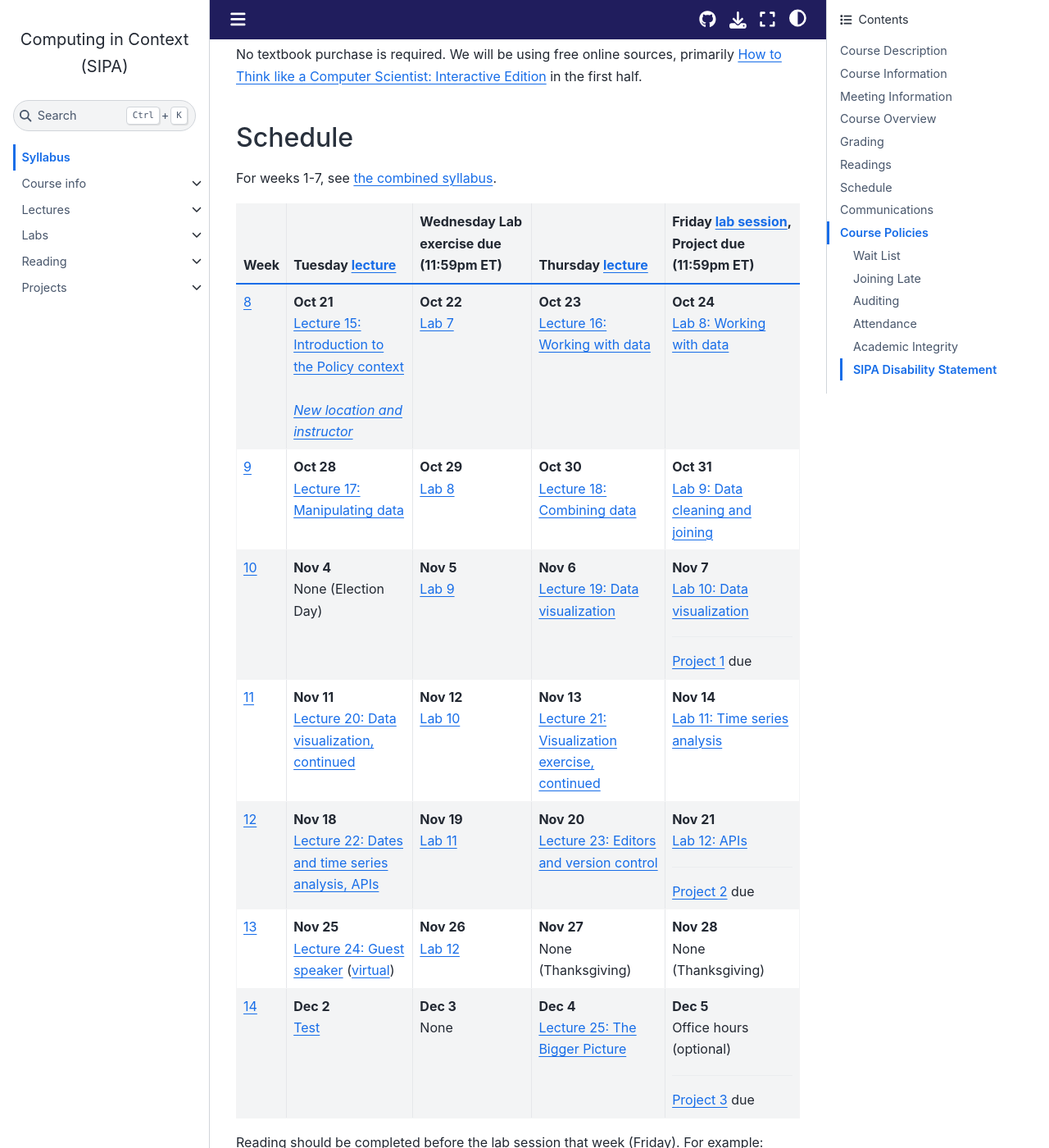
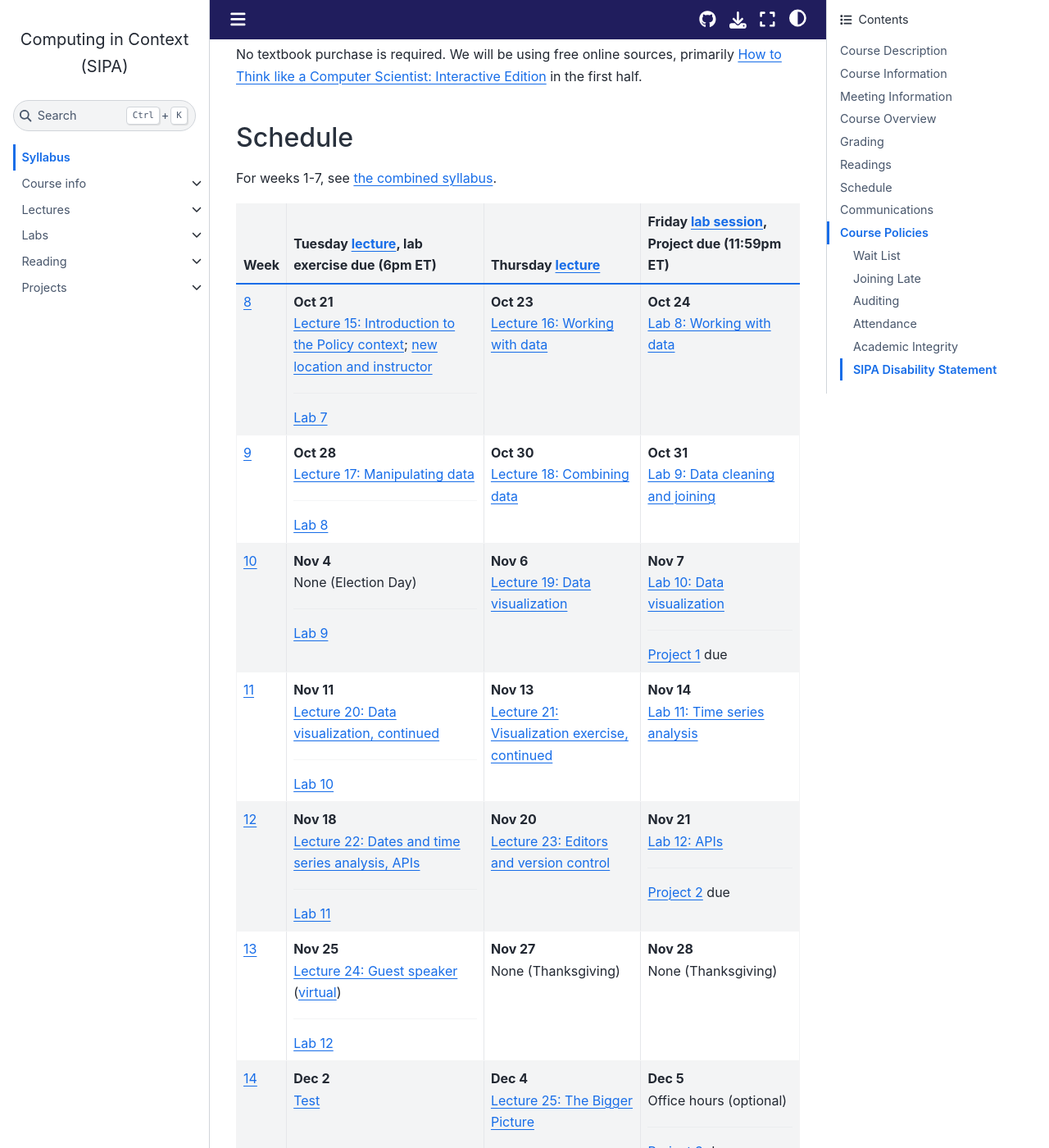
Before and after one commit to afeld/computing-in-context, a Jupyter Book: the page built from index.md, in a window 1280 px wide and 1400 px high, scrolled down 4411 px. Shown: the whole window at 82% size. Built offline with Jupyter Book 1.0.4 settings and Sphinx 7.4.7 and the Sphinx Book theme 1.1.4, drawn with Linux system fonts in a browser that asks for light colours; pages that are not in the unit, such as notebooks, are missing from menus; comment, search, counter and statistics services are not loaded.

Commit message:
make labs due Tuesday
…to be consistent with the first half of the semester

```diff
--- a/index.md
+++ b/index.md
@@ -117,15 +117,15 @@
 
 For weeks 1-7, see [the combined syllabus](https://courseworks2.columbia.edu/courses/226977/pages/syllabus).
 
-| Week             | Tuesday [lecture](#meeting-information)                                                                                                          | Wednesday Lab exercise due (11:59pm ET) | Thursday [lecture](#meeting-information)                                         | Friday [lab session](#meeting-information), Project due (11:59pm ET)                          |
-| ---------------- | ------------------------------------------------------------------------------------------------------------------------------------------------ | --------------------------------------- | -------------------------------------------------------------------------------- | --------------------------------------------------------------------------------------------- |
-| [8](week_8.md)   | **Oct 21**<br/>[Lecture 15: Introduction to the Policy context](lecture_15.ipynb)<br/><br/>[_New location and instructor_](#meeting-information) | **Oct 22**<br/>[Lab 7][lab7]            | **Oct 23**<br/>[Lecture 16: Working with data](lecture_16.ipynb)                 | **Oct 24**<br/>[Lab 8: Working with data](lab_8_guide.md)                                     |
-| [9](week_9.md)   | **Oct 28**<br/>[Lecture 17: Manipulating data](lecture_17.ipynb)                                                                                 | **Oct 29**<br/>[Lab 8](lab_8.ipynb)     | **Oct 30**<br/>[Lecture 18: Combining data](lecture_18.ipynb)                    | **Oct 31**<br/>[Lab 9: Data cleaning and joining](lab_9_guide.md)                             |
-| [10](week_10.md) | **Nov 4**<br/>None (Election Day)                                                                                                                | **Nov 5**<br/>[Lab 9](lab_9.ipynb)      | **Nov 6**<br/>[Lecture 19: Data visualization](lecture_19.ipynb)                 | **Nov 7**<br/>[Lab 10: Data visualization](lab_10_guide.md)<hr/>[Project 1](project_1.md) due |
-| [11](week_11.md) | **Nov 11**<br/>[Lecture 20: Data visualization, continued](lecture_20.ipynb)                                                                     | **Nov 12**<br/>[Lab 10](lab_10.ipynb)   | **Nov 13**<br/>[Lecture 21: Visualization exercise, continued](lecture_21.ipynb) | **Nov 14**<br/>[Lab 11: Time series analysis](lab_11_guide.md)                                |
-| [12](week_12.md) | **Nov 18**<br/>[Lecture 22: Dates and time series analysis, APIs](lecture_22.ipynb)                                                              | **Nov 19**<br/>[Lab 11](lab_11.ipynb)   | **Nov 20**<br/>[Lecture 23: Editors and version control](lecture_23.ipynb)       | **Nov 21**<br/>[Lab 12: APIs](lab_12_guide.md)<hr/>[Project 2](project_2.md) due              |
-| [13](week_13.md) | **Nov 25**<br/>[Lecture 24: Guest speaker](lecture_24.md) ([virtual][zoom])                                                                      | **Nov 26**<br/>[Lab 12](lab_12.ipynb)   | **Nov 27**<br/>None (Thanksgiving)                                               | **Nov 28**<br/>None (Thanksgiving)                                                            |
-| [14](week_14.md) | **Dec 2**<br/>[Test](test.md)                                                                                                                    | **Dec 3**<br/>None                      | **Dec 4**<br/>[Lecture 25: The Bigger Picture](lecture_25.ipynb)                 | **Dec 5**<br/>Office hours (optional)<hr/>[Project 3](project_3.md) due                       |
+| Week             | Tuesday [lecture](#meeting-information), lab exercise due (6pm ET)                                                                                       | Thursday [lecture](#meeting-information)                                         | Friday [lab session](#meeting-information), Project due (11:59pm ET)                          |
+| ---------------- | -------------------------------------------------------------------------------------------------------------------------------------------------------- | -------------------------------------------------------------------------------- | --------------------------------------------------------------------------------------------- |
+| [8](week_8.md)   | **Oct 21**<br/>[Lecture 15: Introduction to the Policy context](lecture_15.ipynb); [new location and instructor](#meeting-information)<hr/>[Lab 7][lab7] | **Oct 23**<br/>[Lecture 16: Working with data](lecture_16.ipynb)                 | **Oct 24**<br/>[Lab 8: Working with data](lab_8_guide.md)                                     |
+| [9](week_9.md)   | **Oct 28**<br/>[Lecture 17: Manipulating data](lecture_17.ipynb)<hr/>[Lab 8](lab_8.ipynb)                                                                | **Oct 30**<br/>[Lecture 18: Combining data](lecture_18.ipynb)                    | **Oct 31**<br/>[Lab 9: Data cleaning and joining](lab_9_guide.md)                             |
+| [10](week_10.md) | **Nov 4**<br/>None (Election Day)<hr/>[Lab 9](lab_9.ipynb)                                                                                               | **Nov 6**<br/>[Lecture 19: Data visualization](lecture_19.ipynb)                 | **Nov 7**<br/>[Lab 10: Data visualization](lab_10_guide.md)<hr/>[Project 1](project_1.md) due |
+| [11](week_11.md) | **Nov 11**<br/>[Lecture 20: Data visualization, continued](lecture_20.ipynb)<hr/>[Lab 10](lab_10.ipynb)                                                  | **Nov 13**<br/>[Lecture 21: Visualization exercise, continued](lecture_21.ipynb) | **Nov 14**<br/>[Lab 11: Time series analysis](lab_11_guide.md)                                |
+| [12](week_12.md) | **Nov 18**<br/>[Lecture 22: Dates and time series analysis, APIs](lecture_22.ipynb)<hr/>[Lab 11](lab_11.ipynb)                                           | **Nov 20**<br/>[Lecture 23: Editors and version control](lecture_23.ipynb)       | **Nov 21**<br/>[Lab 12: APIs](lab_12_guide.md)<hr/>[Project 2](project_2.md) due              |
+| [13](week_13.md) | **Nov 25**<br/>[Lecture 24: Guest speaker](lecture_24.md) ([virtual][zoom])<hr/>[Lab 12](lab_12.ipynb)                                                   | **Nov 27**<br/>None (Thanksgiving)                                               | **Nov 28**<br/>None (Thanksgiving)                                                            |
+| [14](week_14.md) | **Dec 2**<br/>[Test](test.md)                                                                                                                            | **Dec 4**<br/>[Lecture 25: The Bigger Picture](lecture_25.ipynb)                 | **Dec 5**<br/>Office hours (optional)<hr/>[Project 3](project_3.md) due                       |
 
 [lab7]: https://courseworks2.columbia.edu/courses/226977/files/folder/Lab%20Material
 [zoom]: https://courseworks2.columbia.edu/courses/230821/external_tools/72338
```
